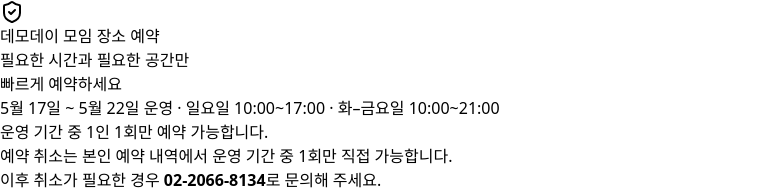
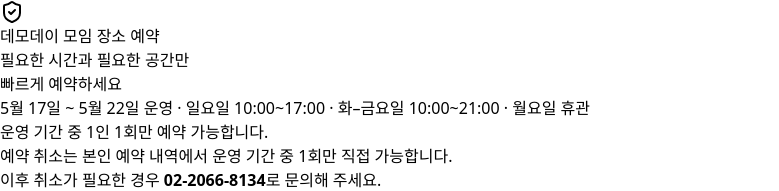
Before and after one commit to ddddei/meeting-room-reservation, a React (Vite) app: page / in a window 1280 px wide. Shown: the top 191 px of the page, without its empty margins (0-779 px from the left). Built offline with nearby package versions, Linux system fonts and the light colour scheme.

Commit message:
월요일 휴관 내용 추가

```diff
--- a/src/App.tsx
+++ b/src/App.tsx
@@ -372,7 +372,7 @@ export default function ReservationLandingPage() {
           </h1>
 
           <p className="mx-auto mt-5 max-w-2xl text-sm leading-7 text-white/70 sm:text-base">
-            5월 17일 ~ 5월 22일 운영 · 일요일 10:00~17:00 · 화–금요일 10:00~21:00
+            5월 17일 ~ 5월 22일 운영 · 일요일 10:00~17:00 · 화–금요일 10:00~21:00 · 월요일 휴관
             <br />
              운영 기간 중 1인 1회만 예약 가능합니다.
             </p>
```
